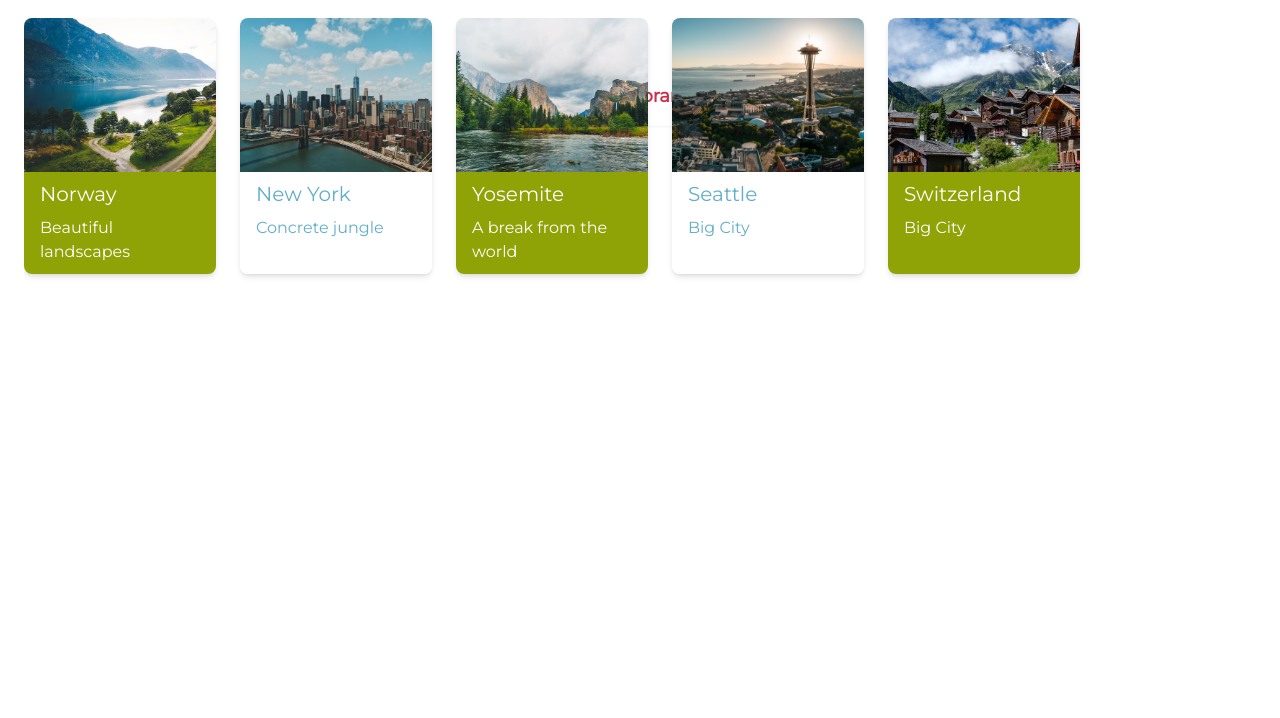
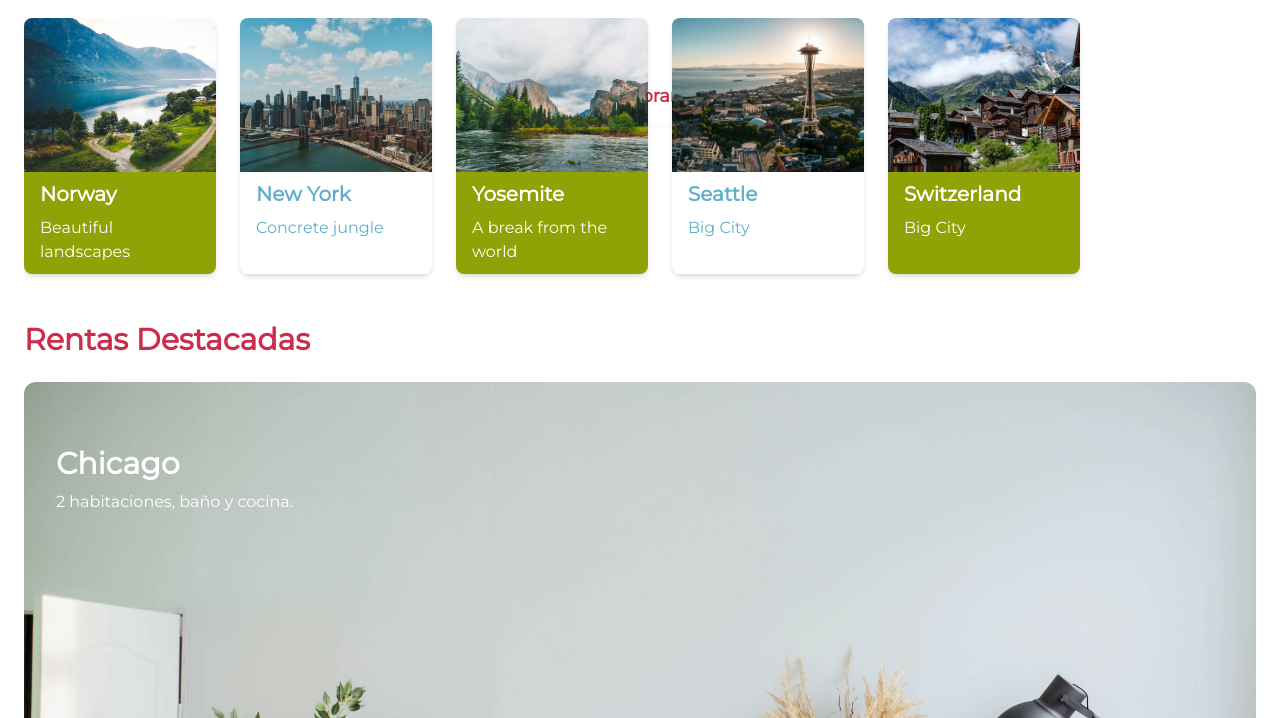
Before and after one commit to creacionfinanciera/platzi-travel, a website: page public/index.html in a window 1280 px wide. Shown: the part 382-1100 px from the top of the page. Before the commit the page ends 800 px from the top, so only its background shows below. Drawn offline with Linux system fonts and the light colour scheme.

Commit message:
Creando la sección de rentas destacadas

```diff
--- a/public/index.html
+++ b/public/index.html
@@ -14,7 +14,8 @@
 <body class="font-Montserrat">
     <nav></nav>
     <div id="tab_bar"></div>
-    <section class="w-full h-screen">
+    <section class="w-full h-full">
+
         <div id="home">
             <div class="w-full h-3/4">
                 <div class="w-full h-full flex flex-col absolute space-y-96 py-4 items-center">
@@ -26,50 +27,73 @@
                 </div>
             </div>
         </div>
+
         <div class="p-6" id="recomendados">
+
             <p class="text-3xl font-semibold text-primary">Recomendados</p>
             <div class="w-auto h-72 items-center mt-6 overflow-x-auto overscroll-x-contain flex space-x-6 overflow-y-hidden">
                 <div class="Card">
                     <div class="w-full h-3/5 bg-norway bg-cover rounded-t-lg"></div>
                     <div class="w-full h-2/5 bg-secondary rounded-b-lg">
-                        <p class="text-white text-bold text-xl px-4 py-2">Norway</p>
+                        <p class="text-white font-bold text-xl px-4 py-2">Norway</p>
                         <p class="text-white text-base px-4">Beautiful landscapes</p>
                     </div>
                 </div>
                 <div class="Card">
                     <div class="w-full h-3/5 bg-new_york bg-cover rounded-t-lg"></div>
                     <div class="w-full h-2/5 bg-white rounded-b-lg">
-                        <p class="text-terciary text-bold text-xl px-4 py-2">New York</p>
+                        <p class="text-terciary font-bold text-xl px-4 py-2">New York</p>
                         <p class="text-terciary text-base px-4">Concrete jungle</p>
                     </div>
                 </div>
                 <div class="Card">
                     <div class="w-full h-3/5 bg-yosemite bg-cover rounded-t-lg"></div>
                     <div class="w-full h-2/5 bg-secondary rounded-b-lg">
-                        <p class="text-white text-bold text-xl px-4 py-2">Yosemite</p>
+                        <p class="text-white font-bold text-xl px-4 py-2">Yosemite</p>
                         <p class="text-white text-base px-4">A break from the world</p>
                     </div>
                 </div>
                 <div class="Card">
                     <div class="w-full h-3/5 bg-seattle bg-cover rounded-t-lg"></div>
                     <div class="w-full h-2/5 bg-white rounded-b-lg">
-                        <p class="text-terciary text-bold text-xl px-4 py-2">Seattle</p>
+                        <p class="text-terciary font-bold text-xl px-4 py-2">Seattle</p>
                         <p class="text-terciary text-base px-4">Big City</p>
                     </div>
                 </div>
                 <div class="Card">
                     <div class="w-full h-3/5 bg-switzerland bg-cover rounded-t-lg"></div>
                     <div class="w-full h-2/5 bg-secondary rounded-b-lg">
-                        <p class="text-white text-bold text-xl px-4 py-2">Switzerland</p>
+                        <p class="text-white font-bold text-xl px-4 py-2">Switzerland</p>
                         <p class="text-white text-base px-4">Big City</p>
                     </div>
                 </div>
             </div>
 
+        </div>
 
+        <div class="w-full h-full px-6 pb-6" id="rentas_destacadas">
+
+            <p class="text-3xl font-semibold text-primary pb-6 mt-2">Rentas Destacadas</p>
+            <div class="w-full h-full flex flex-col space-y-6 items-center justify-center">
+                <div class="w-full h-96 bg-chicago bg-cover rounded-xl">
+                    <p class="CardTittle">Chicago</p>
+                    <p class="text-base pl-8 text-white mr-24">2 habitaciones, baño y cocina.</p>
+                </div>
+                <div class="w-full h-96 bg-LA bg-cover rounded-xl">
+                    <p class="CardTittle">Los Angeles</p>
+                    <p class="text-base pl-8 text-white mr-24">4 habitaciones, 3 baños, cocina y piscina privada.</p>
+                </div>
+                <div class="w-full h-96 bg-miami bg-cover rounded-xl">
+                    <p class="CardTittle">Miami</p>
+                    <p class="text-base pl-8 text-white mr-24">3 habitaciones, 2 baños, cocina y vista al mar asombrosa.</p>
+                </div>
+                <div class="w-full h-96 bg-bali bg-cover rounded-xl">
+                    <p class="CardTittle">Bali</p>
+                    <p class="text-base pl-8 text-white mr-24">2 habitaciones, 2 baños, cocina y piscina privada.</p>
+                </div>
+            </div>
 
         </div>
-        <div id="rentas_destacadas"></div>
     </section>
     <footer></footer>
 
--- a/src/css/tailwind.css
+++ b/src/css/tailwind.css
@@ -5,3 +5,7 @@
 .Card {
     @apply w-48 h-64 shadow-md rounded-lg flex-none transform transition-all hover:-translate-y-4 hover:shadow-xl
 }
+
+.CardTittle {
+    @apply text-3xl px-8 pt-16 pb-2 font-semibold text-white
+}
```
Also changed, not shown: README.md, public/css/tailwind.css.
